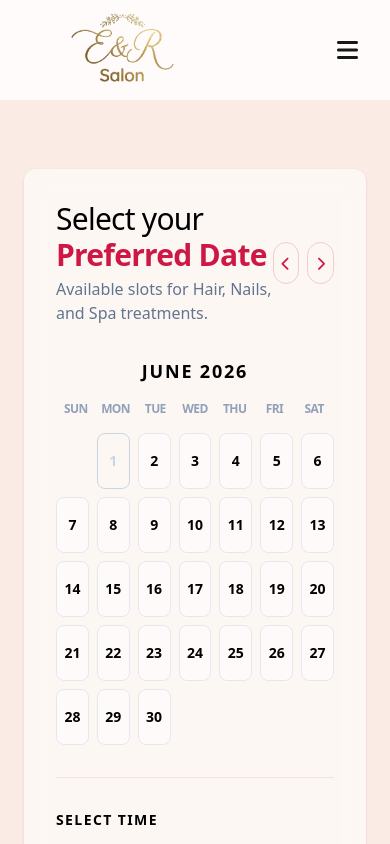
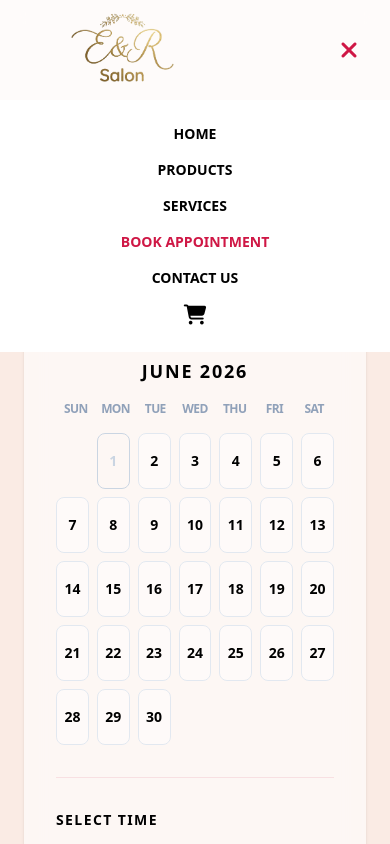
Before and after one commit to ahmadsaeedmirza/er-frontend, a Next.js app: page /bookAppointment in a window 390 px wide. Both pictures are taken after a click on the button 347 px from the left and 50 px from the top of the page. Shown: the top 844 px of the page. Built offline with nearby package versions, Linux system fonts and the light colour scheme; no server answers.

Commit message:
fix: hamburger menu for mobiles

```diff
--- a/app/(public)/page.tsx
+++ b/app/(public)/page.tsx
@@ -144,7 +144,7 @@ export default function Home() {
               <i className="fa-solid fa-chevron-right text-[#CF1745E6]" />
             </Link>
           </div>
-          <div className="grid grid-cols-2 md:grid-cols-4 gap-4">
+          <div className="flex flex-col md:grid md:grid-cols-4 gap-4">
             <ServiceCard
               imgUrl="/images/manicure.jpg"
               altText="Professional stylist cutting long hair in salon"
--- a/components/Header.tsx
+++ b/components/Header.tsx
@@ -23,7 +23,7 @@ export default function Header({ cartCount = 0 }: { cartCount?: number }) {
           const data = await response.json();
           const items = Array.isArray(data.data) ? data.data : [];
           const count = items.reduce(
-            (acc: number, item: any) => acc + item.quantity,
+            (acc: number, item: { quantity: number }) => acc + item.quantity,
             0,
           );
           setCartCountState(count);
@@ -158,31 +158,64 @@ export default function Header({ cartCount = 0 }: { cartCount?: number }) {
             </Link>
           </div>
           {/* Mobile Hamburger Button */}
-          <button id="mobile-menu-btn" className="md:hidden text-2xl p-2">
-            <i className="fa-solid fa-bars"></i>
+          <button
+            id="mobile-menu-btn"
+            className="md:hidden text-2xl p-2 text-[#CF1745] focus:outline-none"
+            onClick={() => setMobileMenuOpen(!mobileMenuOpen)}
+          >
+            <i className={mobileMenuOpen ? "fa-solid fa-xmark" : "fa-solid fa-bars"}></i>
           </button>
         </div>
         {/* Mobile Menu Container (Hidden by default) */}
         <div
           id="mobile-menu"
-          className="hidden md:hidden bg-white flex flex-col items-center gap-4 py-6 transition-all duration-300 ease-in-out"
+          className={`${
+            mobileMenuOpen ? "flex" : "hidden"
+          } md:hidden bg-white flex-col items-center gap-4 py-6 transition-all duration-300 ease-in-out`}
         >
-          <Link href="/" className="text-sm font-semibold uppercase">
+          <Link
+            href="/"
+            className={`text-sm font-semibold uppercase transition-colors hover:text-[#CF1745] ${
+              isActive("/") ? "text-[#CF1745]" : "text-black"
+            }`}
+            onClick={() => setMobileMenuOpen(false)}
+          >
             Home
           </Link>
-          <Link href="/products" className="text-sm font-semibold uppercase">
+          <Link
+            href="/products"
+            className={`text-sm font-semibold uppercase transition-colors hover:text-[#CF1745] ${
+              isActive("/products") ? "text-[#CF1745]" : "text-black"
+            }`}
+            onClick={() => setMobileMenuOpen(false)}
+          >
             Products
           </Link>
-          <Link href="/services" className="text-sm font-semibold uppercase">
+          <Link
+            href="/services"
+            className={`text-sm font-semibold uppercase transition-colors hover:text-[#CF1745] ${
+              isActive("/services") ? "text-[#CF1745]" : "text-black"
+            }`}
+            onClick={() => setMobileMenuOpen(false)}
+          >
             Services
           </Link>
           <Link
             href="/bookAppointment"
-            className="text-sm font-semibold uppercase"
+            className={`text-sm font-semibold uppercase transition-colors hover:text-[#CF1745] ${
+              isActive("/bookAppointment") ? "text-[#CF1745]" : "text-black"
+            }`}
+            onClick={() => setMobileMenuOpen(false)}
           >
             Book Appointment
           </Link>
-          <Link href="/contactUs" className="text-sm font-semibold uppercase">
+          <Link
+            href="/contactUs"
+            className={`text-sm font-semibold uppercase transition-colors hover:text-[#CF1745] ${
+              isActive("/contactUs") ? "text-[#CF1745]" : "text-black"
+            }`}
+            onClick={() => setMobileMenuOpen(false)}
+          >
             Contact Us
           </Link>
           <Link
@@ -192,6 +225,7 @@ export default function Header({ cartCount = 0 }: { cartCount?: number }) {
                 ? "text-[#CF1745]"
                 : "text-black hover:text-[#CF1745]"
             }`}
+            onClick={() => setMobileMenuOpen(false)}
           >
             <span className="fa-solid fa-cart-shopping text-xl" />
             {cartCountState > 0 && (
```
